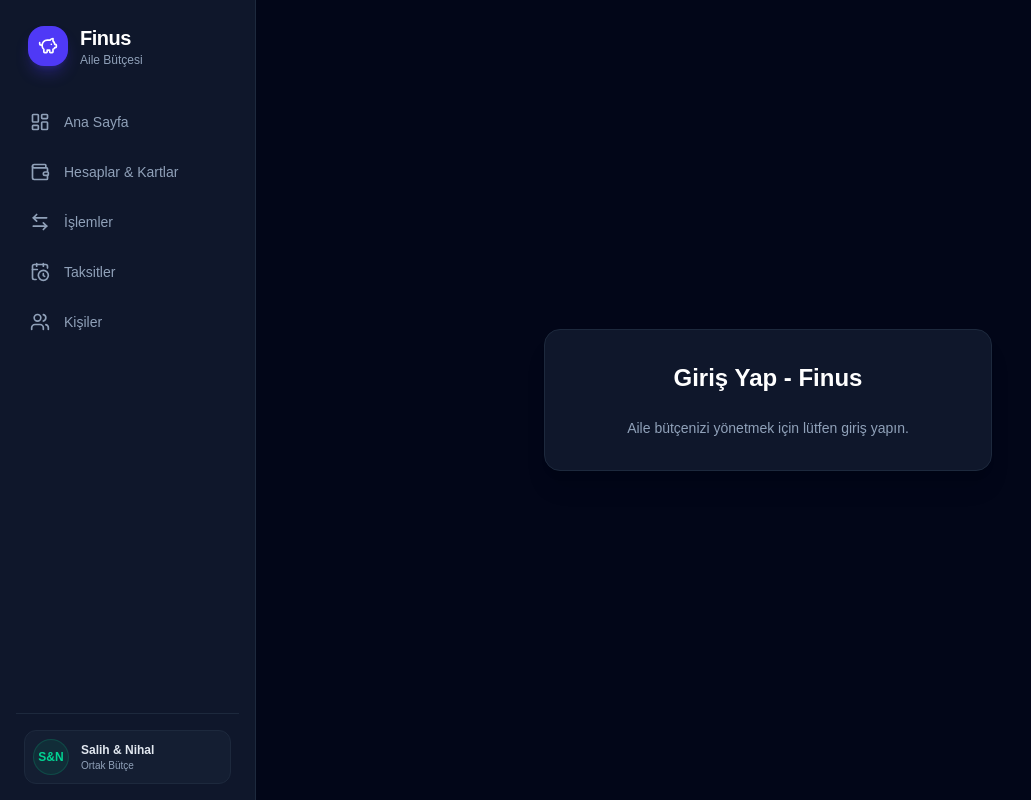
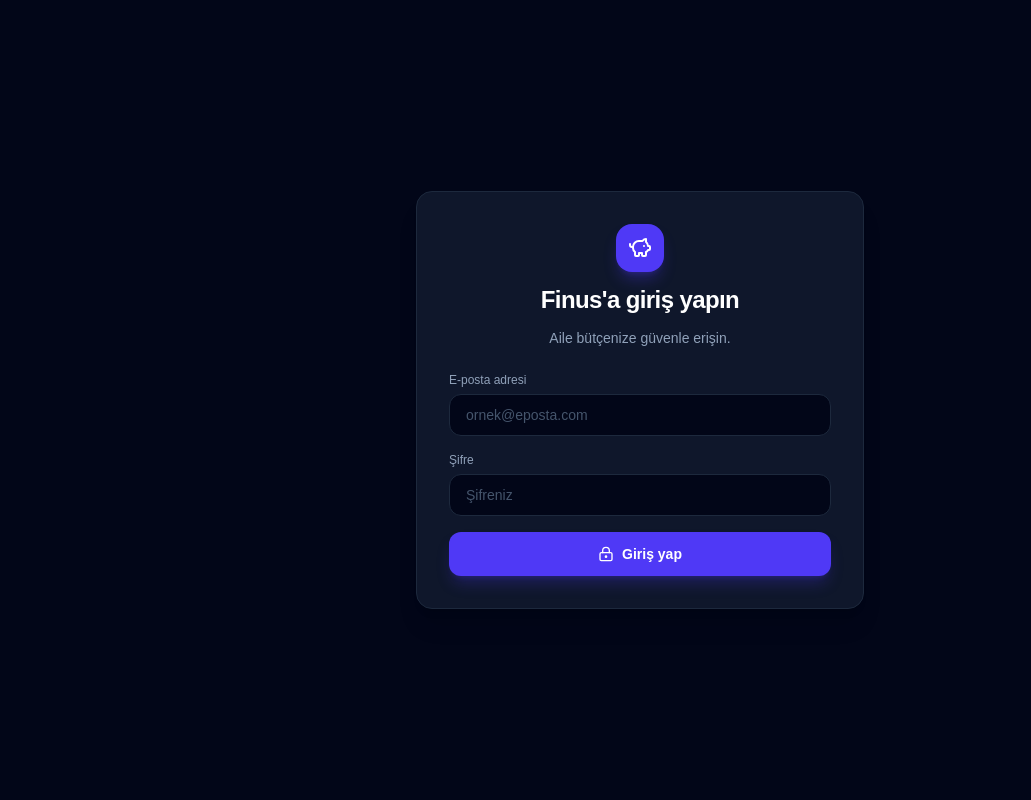
Before and after one commit to salihezin/finus, a Next.js app: page /login in a window 1280 px wide. Shown: the whole page, without its empty margins (0-1031 px from the left). Built offline with nearby package versions, Linux system fonts and the light colour scheme.

Commit message:
fix: update version to 0.4.0 and implement authentication and layout enhancements across various components

```diff
--- a/package.json
+++ b/package.json
@@ -1,6 +1,6 @@
 {
   "name": "finus",
-  "version": "0.3.0",
+  "version": "0.4.0",
   "private": true,
   "scripts": {
     "dev": "next dev",
--- a/src/app/(auth)/login/page.tsx
+++ b/src/app/(auth)/login/page.tsx
@@ -1,12 +1,93 @@
+"use client";
+
+import { FormEvent, useState } from "react";
+import { useRouter } from "next/navigation";
+import { LockKeyhole, PiggyBank } from "lucide-react";
+import { createClient } from "@/lib/supabase/client";
+
 export default function LoginPage() {
+  const router = useRouter();
+  const [email, setEmail] = useState("");
+  const [password, setPassword] = useState("");
+  const [error, setError] = useState<string | null>(null);
+  const [isSubmitting, setIsSubmitting] = useState(false);
+
+  const handleSubmit = async (event: FormEvent<HTMLFormElement>) => {
+    event.preventDefault();
+    setError(null);
+    setIsSubmitting(true);
+
+    const { error: signInError } = await createClient().auth.signInWithPassword({
+      email,
+      password,
+    });
+
+    if (signInError) {
+      setError("E-posta adresi veya şifre hatalı.");
+      setIsSubmitting(false);
+      return;
+    }
+
+    router.replace("/");
+    router.refresh();
+  };
+
   return (
-    <div className="flex min-h-screen items-center justify-center bg-slate-950 text-white">
-      <div className="w-full max-w-md p-8 space-y-6 bg-slate-900 border border-slate-800 rounded-2xl shadow-xl">
-        <h1 className="text-2xl font-bold text-center">Giriş Yap - Finus</h1>
-        <p className="text-sm text-slate-400 text-center">
-          Aile bütçenizi yönetmek için lütfen giriş yapın.
-        </p>
+    <main className="flex min-h-screen items-center justify-center bg-slate-950 p-4 text-white sm:p-6">
+      <div className="w-full max-w-md space-y-6 rounded-2xl border border-slate-800 bg-slate-900 p-6 shadow-xl sm:p-8">
+        <div className="space-y-3 text-center">
+          <div className="mx-auto flex h-12 w-12 items-center justify-center rounded-2xl bg-indigo-600 text-white shadow-lg shadow-indigo-600/30">
+            <PiggyBank className="h-6 w-6" />
+          </div>
+          <h1 className="text-2xl font-bold tracking-tight">Finus&apos;a giriş yapın</h1>
+          <p className="text-sm text-slate-400">Aile bütçenize güvenle erişin.</p>
+        </div>
+
+        <form className="space-y-4" onSubmit={handleSubmit}>
+          <div>
+            <label className="mb-1.5 block text-xs font-medium text-slate-400" htmlFor="email">
+              E-posta adresi
+            </label>
+            <input
+              id="email"
+              type="email"
+              autoComplete="email"
+              required
+              value={email}
+              onChange={(event) => setEmail(event.target.value)}
+              className="w-full rounded-xl border border-slate-800 bg-slate-950 px-4 py-2.5 text-sm text-white outline-none transition-colors placeholder:text-slate-600 focus:border-indigo-500"
+              placeholder="ornek@eposta.com"
+            />
+          </div>
+
+          <div>
+            <label className="mb-1.5 block text-xs font-medium text-slate-400" htmlFor="password">
+              Şifre
+            </label>
+            <input
+              id="password"
+              type="password"
+              autoComplete="current-password"
+              required
+              value={password}
+              onChange={(event) => setPassword(event.target.value)}
+              className="w-full rounded-xl border border-slate-800 bg-slate-950 px-4 py-2.5 text-sm text-white outline-none transition-colors placeholder:text-slate-600 focus:border-indigo-500"
+              placeholder="Şifreniz"
+            />
+          </div>
+
+          {error && <p className="rounded-xl border border-rose-500/20 bg-rose-500/10 px-3 py-2 text-sm text-rose-300">{error}</p>}
+
+          <button
+            type="submit"
+            disabled={isSubmitting}
+            className="flex w-full items-center justify-center gap-2 rounded-xl bg-indigo-600 py-3 text-sm font-semibold text-white shadow-lg shadow-indigo-600/25 transition-colors hover:bg-indigo-500 disabled:cursor-not-allowed disabled:opacity-60"
+          >
+            <LockKeyhole className="h-4 w-4" />
+            {isSubmitting ? "Giriş yapılıyor..." : "Giriş yap"}
+          </button>
+        </form>
       </div>
-    </div>
+    </main>
   );
 }
--- a/src/app/(dashboard)/layout.tsx
+++ b/src/app/(dashboard)/layout.tsx
@@ -1,11 +1,17 @@
-export default function DashboardLayout({
+import { Sidebar } from '@/components/layout/sidebar';
+import { requireAuthenticatedUser } from '@/lib/supabase/auth';
+
+export default async function DashboardLayout({
   children,
 }: {
   children: React.ReactNode;
 }) {
+  await requireAuthenticatedUser();
+
   return (
-    <div className="min-h-full bg-slate-950 text-slate-100">
-      <main>
+    <div className="flex min-h-screen w-full bg-slate-950 md:h-screen md:overflow-hidden">
+      <Sidebar />
+      <main className="min-w-0 flex-1 overflow-y-auto bg-slate-950 pb-24 md:pb-0">
         <div className="mx-auto max-w-7xl space-y-6 p-4 sm:p-6 lg:p-8">
           {children}
         </div>
--- a/src/app/layout.tsx
+++ b/src/app/layout.tsx
@@ -1,7 +1,6 @@
 import type { Metadata } from "next";
 import { Geist, Geist_Mono } from "next/font/google";
 import "./globals.css";
-import { Sidebar } from "@/components/layout/sidebar";
 
 const geistSans = Geist({
   variable: "--font-geist-sans",
@@ -28,14 +27,7 @@
       lang="tr"
       className={`${geistSans.variable} ${geistMono.variable} h-full antialiased`}
     >
-      <body className="min-h-full bg-slate-950 text-slate-100">
-        <div className="flex min-h-screen w-full bg-slate-950 md:h-screen md:overflow-hidden">
-          <Sidebar />
-          <main className="min-w-0 flex-1 overflow-y-auto bg-slate-950 pb-24 md:pb-0">
-            {children}
-          </main>
-        </div>
-      </body>
+      <body className="min-h-full bg-slate-950 text-slate-100">{children}</body>
     </html>
   );
 }
--- /dev/null
+++ b/src/app/transactions/layout.tsx
@@ -0,0 +1,13 @@
+import { Sidebar } from '@/components/layout/sidebar';
+import { requireAuthenticatedUser } from '@/lib/supabase/auth';
+
+export default async function TransactionsLayout({ children }: { children: React.ReactNode }) {
+  await requireAuthenticatedUser();
+
+  return (
+    <div className="flex min-h-screen w-full bg-slate-950 md:h-screen md:overflow-hidden">
+      <Sidebar />
+      <main className="min-w-0 flex-1 overflow-y-auto bg-slate-950 pb-24 md:pb-0">{children}</main>
+    </div>
+  );
+}
--- a/src/components/layout/sidebar.tsx
+++ b/src/components/layout/sidebar.tsx
@@ -1,7 +1,7 @@
 'use client';
 
 import Link from 'next/link';
-import { usePathname } from 'next/navigation';
+import { usePathname, useRouter } from 'next/navigation';
 import {
   LayoutDashboard,
   Wallet,
@@ -11,6 +11,7 @@
   PiggyBank
 } from 'lucide-react';
 import { clsx } from 'clsx';
+import { createClient } from '@/lib/supabase/client';
 
 const navItems = [
   { name: 'Ana Sayfa', href: '/', icon: LayoutDashboard },
@@ -22,6 +23,13 @@
 
 export function Sidebar() {
   const pathname = usePathname();
+  const router = useRouter();
+
+  const handleSignOut = async () => {
+    await createClient().auth.signOut();
+    router.replace('/login');
+    router.refresh();
+  };
 
   return (
     <>
@@ -74,6 +82,13 @@
             <p className="text-[10px] text-slate-400 truncate">Ortak Bütçe</p>
           </div>
         </div>
+        <button
+          type="button"
+          onClick={handleSignOut}
+          className="mt-3 w-full rounded-lg px-2 py-2 text-left text-xs font-medium text-slate-400 transition-colors hover:bg-slate-800 hover:text-slate-100"
+        >
+          Çıkış yap
+        </button>
       </div>
       </aside>
 
--- /dev/null
+++ b/src/lib/supabase/auth.ts
@@ -0,0 +1,13 @@
+import { redirect } from 'next/navigation';
+import { createClient } from './server';
+
+export async function requireAuthenticatedUser() {
+  const supabase = await createClient();
+  const { data, error } = await supabase.auth.getClaims();
+
+  if (error || !data?.claims) {
+    redirect('/login');
+  }
+
+  return data.claims;
+}
--- /dev/null
+++ b/src/lib/supabase/proxy.ts
@@ -0,0 +1,47 @@
+import { createServerClient } from '@supabase/ssr';
+import { type NextRequest, NextResponse } from 'next/server';
+
+export async function updateSession(request: NextRequest) {
+  let response = NextResponse.next({ request });
+
+  const supabase = createServerClient(
+    process.env.NEXT_PUBLIC_SUPABASE_URL!,
+    process.env.NEXT_PUBLIC_SUPABASE_ANON_KEY!,
+    {
+      cookies: {
+        getAll() {
+          return request.cookies.getAll();
+        },
+        setAll(cookiesToSet) {
+          cookiesToSet.forEach(({ name, value }) => request.cookies.set(name, value));
+          response = NextResponse.next({ request });
+          cookiesToSet.forEach(({ name, value, options }) => response.cookies.set(name, value, options));
+        },
+      },
+    }
+  );
+
+  const { data } = await supabase.auth.getClaims();
+  const claims = data?.claims;
+  const isLoginPage = request.nextUrl.pathname === '/login';
+
+  if (!claims && !isLoginPage) {
+    const url = request.nextUrl.clone();
+    url.pathname = '/login';
+    url.search = '';
+    const redirectResponse = NextResponse.redirect(url);
+    response.cookies.getAll().forEach((cookie) => redirectResponse.cookies.set(cookie));
+    return redirectResponse;
+  }
+
+  if (claims && isLoginPage) {
+    const url = request.nextUrl.clone();
+    url.pathname = '/';
+    url.search = '';
+    const redirectResponse = NextResponse.redirect(url);
+    response.cookies.getAll().forEach((cookie) => redirectResponse.cookies.set(cookie));
+    return redirectResponse;
+  }
+
+  return response;
+}
--- /dev/null
+++ b/src/proxy.ts
@@ -0,0 +1,10 @@
+import { type NextRequest } from 'next/server';
+import { updateSession } from '@/lib/supabase/proxy';
+
+export async function proxy(request: NextRequest) {
+  return updateSession(request);
+}
+
+export const config = {
+  matcher: ['/((?!_next/static|_next/image|favicon.ico|.*\\.(?:svg|png|jpg|jpeg|gif|webp)$).*)'],
+};
```
Also changed, not shown: 1 other file (tests, documents, lock files or other folders).
